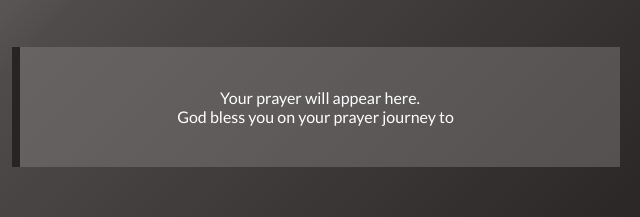
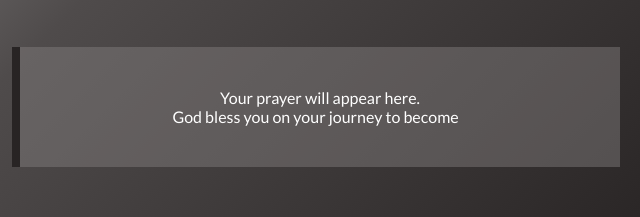
Before and after one commit to Pezza242/Christian-prayer-generator, a plain HTML site: page index.html in a window 1280 px wide. Shown: the part 321-538 px from the top of the page, 324-964 px from the left. Drawn offline with nearby package versions, Linux system fonts and the light colour scheme.

Commit message:
Updated a few things

```diff
--- a/index.js
+++ b/index.js
@@ -25,7 +25,7 @@ prayerForm.addEventListener("submit", getPrayer);
 
 new Typewriter("#prayer-answer", {
   strings:
-    " Your prayer will appear here. <br/> God bless you on your prayer journey to become closer to God. x",
+    " Your prayer will appear here. <br/> God bless you on your journey to become closer to God. x",
   autoStart: true,
   delay: 60,
 });
--- a/style.css
+++ b/style.css
@@ -74,6 +74,7 @@ a:hover {
   display: block;
   margin: 0px auto;
   margin-top: 50px;
+  margin-bottom: 25px;
   width: 550px;
   border-left: 8px solid #282424;
 }
```
